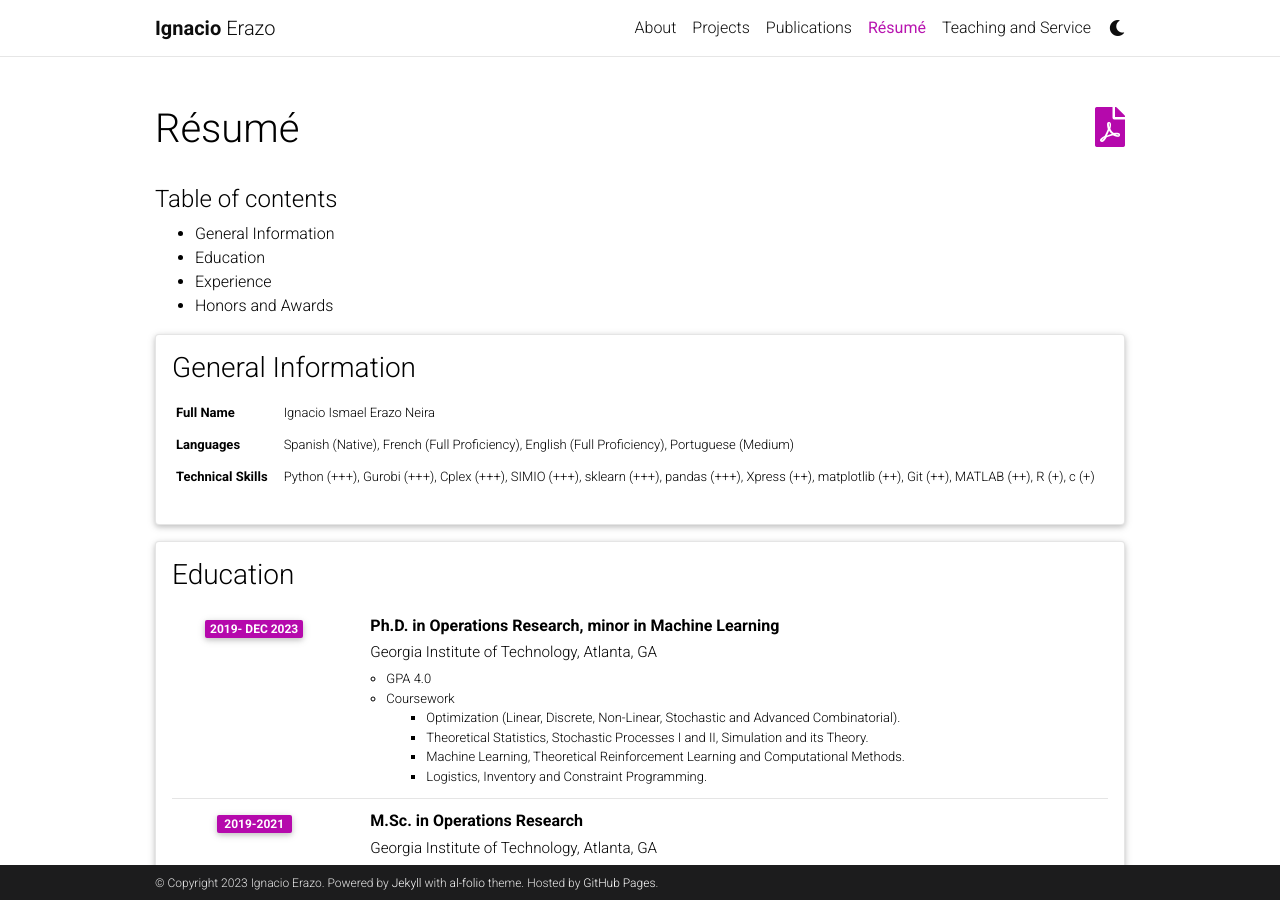
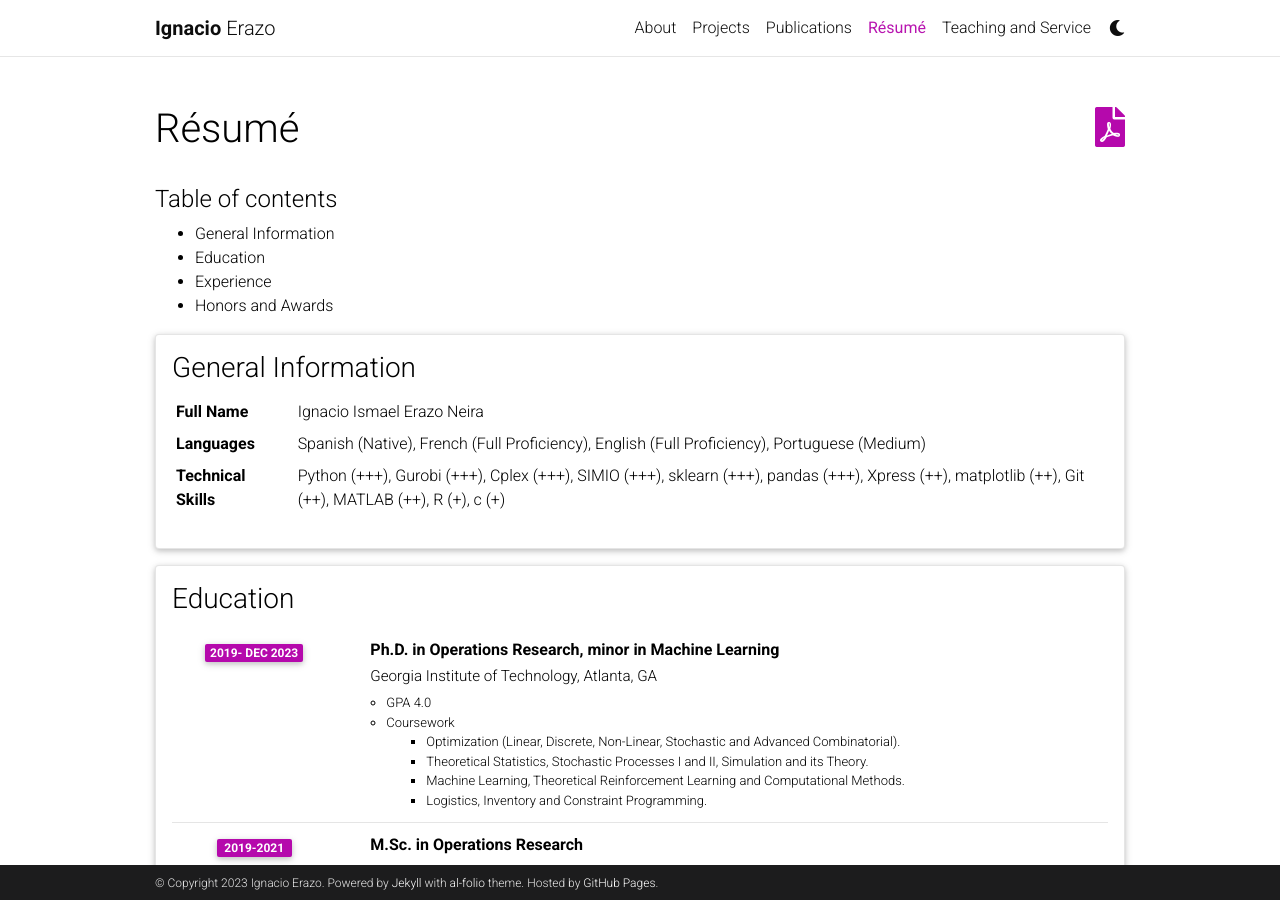
Before and after one commit to ierazo/ierazo.github.io, a Jekyll site: the page built from _pages/resume.md, in a window 1280 px wide and 900 px high. Built offline with Jekyll 4.4.1, drawn with Linux system fonts in a browser that asks for light colours; comment, search, counter and statistics services are not loaded; a style sheet for code colours, icons or effects is not loaded.

Commit message:
cv timeline

```diff
--- a/_includes/cv/map.html
+++ b/_includes/cv/map.html
@@ -1,8 +1,27 @@
-<table class="table table-sm table-borderless table-responsive">
-    {% for content in entry.contents %}
-      <tr>
-        <td class="p-1 pr-2 font-weight-bold"><b><font size="-1">{{ content.name }}</font></b></td>
-        <td class="p-1 pl-2 font-weight-light text"><font size="-1">{{ content.value }}</font></td>
-      </tr>
-    {% endfor %}
+<table class="table table-cv table-sm table-borderless table-responsive">
+  {% for content in entry.contents %}
+    <tr>
+      <td class="p-1 pr-2 font-weight-bold"><b>{{ content.name }}</b></td>
+      {% if content.value %}
+      <td class="p-1 pl-2 font-weight-light text">{{ content.value }}</td>
+      {% endif %}
+      {% if content.links %}
+      <td class="p-1 pl-2 font-weight-light text">
+        <div class="container-pdf">
+        {% for item in content.links %}
+            {% if item.link %}
+              <div class="container-link-button">
+                {% if item.name %}
+                  <a href="{{ item.link }}" target="_blank" class="btncv z-depth-0">{{ item.name}}</a>
+                {% else %}
+                  <a href="{{ item.link }}" target="_blank" class="btncv z-depth-0">doc</a>
+                {% endif %}
+              </div>
+            {% endif %}
+        {% endfor %}
+        </div>
+      </td>
+      {% endif %}
+    </tr>
+  {% endfor %}
 </table>
--- /dev/null
+++ b/_sass/_cv.scss
@@ -0,0 +1,174 @@
+/***************************** * CV shared styles *****************************/
+div.container-link-button {
+    margin-right: 0.5rem;
+}
+table.table-cv {
+    background-color: transparent!important;
+}
+a.btncv {
+    color: var(--global-text-color)!important;
+    border: 1px solid var(--global-text-color)!important;
+    border-radius: 0.125rem;
+    padding-left: 1rem;
+    padding-right: 1rem;
+    padding-top: 0.25rem;
+    padding-bottom: 0.25rem;
+    text-decoration: none;
+    font-weight: 400;
+    font-size: .7rem;
+    text-align: center;
+    vertical-align: middle;
+    text-transform: uppercase;
+    white-space: nowrap;
+}
+a.btncv:hover {
+    color: var(--global-theme-color)!important;
+    border-color: var(--global-theme-color)!important;
+    text-decoration: none!important;
+}
+/***************************** * CV TIME_TABLE styles *****************************/
+p.location{
+    font-size: 0.7rem;
+    white-space: nowrap;
+}
+i.iconlocation{
+    color: var(--global-theme-color);
+    font-size: 0.8rem;
+}
+i.iconinstitution{
+    color: var(--global-theme-color);
+    font-size: 0.95rem;
+    margin-right: 0.3rem;
+}
+i.icondepartment{
+    color: var(--global-theme-color);
+    font-size: 0.8rem;
+    margin-right: 0.3rem;
+}
+table.institution {
+    margin-bottom: 1rem;
+}
+td.department{
+    font-size: 0.8rem;
+}
+div.container-links {
+    display: flex;
+    flex-direction: row;
+    flex-wrap: wrap;
+    align-items: center;
+    justify-content: flex-start;
+    margin-top: 1rem;
+    margin-bottom: 0.5rem;
+}
+/***************************** * CV MAP styles *****************************/
+div.container-pdf {
+    display: flex;
+    flex-direction: row;
+    flex-wrap: wrap;
+    align-items: center;
+    justify-content: flex-start;
+}
+/***************************** * CV LIST_GROUPS styles *****************************/
+div.list-groups {
+    display: flex;
+    flex-wrap: wrap;
+    justify-content: flex-start;
+    flex-direction: row;
+    align-content: center;
+}
+div.list-group {
+    display: flex;
+    flex-wrap: wrap;
+    flex-direction: column;
+    align-items: flex-start;
+    margin-bottom: 2rem;
+}
+td.list-group-category {
+    color: var(--global-theme-color);
+    margin-bottom: 0.5rem;
+}
+td.list-group-category-icon {
+    font-size: 0.8rem;
+    color: var(--global-theme-color);
+    width: 1.4rem;
+    padding-right: 0.4rem;
+}
+td.list-group-name {
+    font-size: 0.8rem;
+}
+td.list-group-level {
+    font-size: 0.8rem;
+    padding-left: 0.5rem;
+}
+td.list-group-school {
+    font-size: 0.7rem;
+    padding-left: 0.5rem;
+    text-align: center;
+}
+p.list-group-time {
+    font-size: 0.7rem;
+    padding-left: 0.5rem;
+}
+td.list-group-link {
+    padding-left: 0.5rem;
+}
+/***************************** * CV TOC styles *****************************/
+a.anchor {
+    display: block;
+    position: relative;
+    top: -50px;
+    visibility: hidden;
+}
+ul.timeline {
+    margin-top: 2rem;
+    margin-bottom: 2rem;
+}
+ul.timeline li {
+    position: relative;
+    min-height: 2.2rem;
+    color: var(--global-text-color);
+    list-style-position: inside;
+}
+span.badge-toc {
+    color: var(--global-bg-color);
+    background-color: var(--global-theme-color);
+    border-radius: 0.125rem;
+    padding: 0.125rem 0.5rem 0.125rem 0.5rem;
+    font-weight: 700!important;
+    display: inline-block;
+    inline-size: fit-content;
+}
+ul.timeline li::before {
+    content: "";
+    min-height: 2.5rem;
+    width: 1px;
+    background: var(--global-text-color);
+    margin: 0;
+    padding: 0;
+    position: absolute;
+    left: 2px;
+    top: -0.5rem;
+}
+/*ul.timeline::before {
+    content: "●";
+    font-size: 1em;
+    display: inline-block;
+    margin: 0;
+    padding: 0;
+    position: relative;
+    left: -2px;
+    top: 0.4rem;
+    color: var(--global-text-color);
+}
+ul.timeline::after {
+    content: "●";
+    font-size: 1em;
+    display: inline-block;
+    margin: 0;
+    padding: 0;
+    position: relative;
+    left: -2px;
+    top: -1rem;
+    color: var(--global-text-color);
+}
+*/
```
